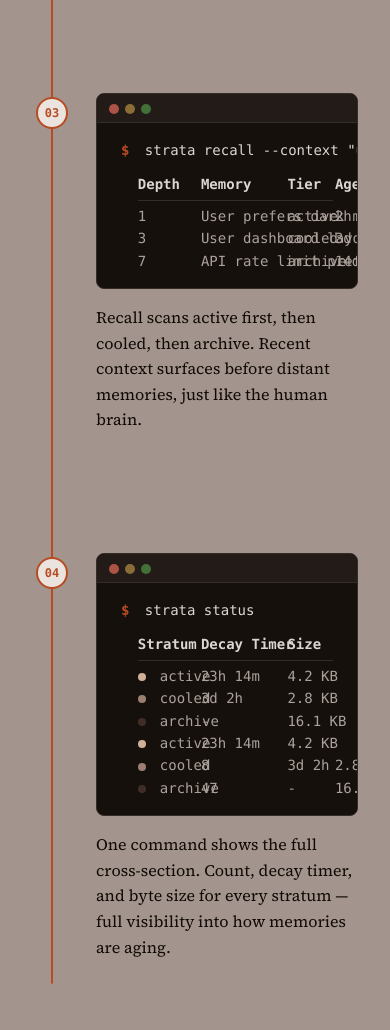
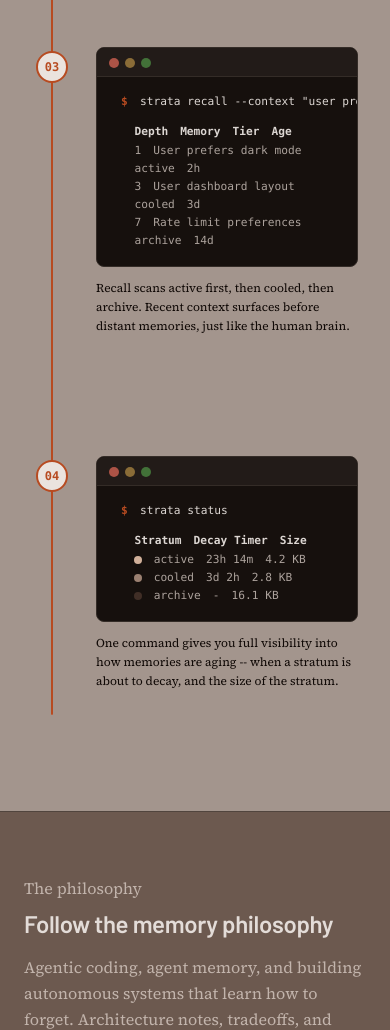
Before and after one commit to jeremykamber/strata-memory, an Astro site in the folder landing_page/: page / in a window 390 px wide. Shown: the part 2886-3916 px from the top of the page. Built offline with nearby package versions, Linux system fonts and the light colour scheme; Astro itself is replaced by a stand-in of ours.

Commit message:
fix(landing): prevent terminal text overlap on mobile
On narrow screens the monospace terminal output columns (inline-block
with nowrap) overflow into each other. Switch output lines to flex with
wrap and drop the fixed column widths on mobile so each column takes its
natural width and wraps before overlapping.

```diff
--- a/landing_page/src/components/CLIWalkthrough.astro
+++ b/landing_page/src/components/CLIWalkthrough.astro
@@ -173,7 +173,7 @@
                 <span class="cli-walkthrough__output-line">
                   <span class="cli-walkthrough__output-col">7</span>
                   <span class="cli-walkthrough__output-col"
-                    >API rate limit preferences</span
+                    >Rate limit preferences</span
                   >
                   <span class="cli-walkthrough__output-col">archive</span>
                   <span class="cli-walkthrough__output-col">14d</span>
@@ -251,46 +251,11 @@
                   <span class="cli-walkthrough__output-col">-</span>
                   <span class="cli-walkthrough__output-col">16.1 KB</span>
                 </span>
-                <span class="cli-walkthrough__output-line">
-                  <span class="cli-walkthrough__output-col">
-                    <span
-                      class="cli-walkthrough__depth-marker cli-walkthrough__depth-marker--active"
-                      aria-hidden="true"
-                    ></span>
-                    active
-                  </span>
-                  <span class="cli-walkthrough__output-col">23h 14m</span>
-                  <span class="cli-walkthrough__output-col">4.2 KB</span>
-                </span>
-                <span class="cli-walkthrough__output-line">
-                  <span class="cli-walkthrough__output-col">
-                    <span
-                      class="cli-walkthrough__depth-marker cli-walkthrough__depth-marker--cooled"
-                      aria-hidden="true"
-                    ></span>
-                    cooled
-                  </span>
-                  <span class="cli-walkthrough__output-col">8</span>
-                  <span class="cli-walkthrough__output-col">3d 2h</span>
-                  <span class="cli-walkthrough__output-col">2.8 KB</span>
-                </span>
-                <span class="cli-walkthrough__output-line">
-                  <span class="cli-walkthrough__output-col">
-                    <span
-                      class="cli-walkthrough__depth-marker cli-walkthrough__depth-marker--archive"
-                      aria-hidden="true"
-                    ></span>
-                    archive
-                  </span>
-                  <span class="cli-walkthrough__output-col">47</span>
-                  <span class="cli-walkthrough__output-col">-</span>
-                  <span class="cli-walkthrough__output-col">16.1 KB</span>
-                </span>
               </samp>
             </div>
           </div>
           <p class="cli-walkthrough__annotation">
-            One command shows the full cross-section. Count, decay timer, and byte size for every stratum — full visibility into how memories are aging.
+          One command gives you full visibility into how memories are aging -- when a stratum is about to decay, and the size of the stratum.
           </p>
         </div>
       </article>
@@ -685,6 +650,60 @@
   }
 
   /* =================================================================
+     Mobile (< 768px) — prevent terminal text overlap
+     ================================================================= */
+
+  @media (max-width: 767px) {
+    .cli-walkthrough__command,
+    .cli-walkthrough__output {
+      font-size: calc(var(--text-sm) * 0.8);
+    }
+
+    .cli-walkthrough__output-line {
+      white-space: normal;
+      display: flex;
+      flex-wrap: wrap;
+      gap: 0 var(--space-xs);
+    }
+
+    .cli-walkthrough__output-line--header {
+      border-bottom-color: transparent;
+      margin-bottom: 0;
+      padding-bottom: 0;
+    }
+
+    .cli-walkthrough__output-col {
+      display: inline;
+      width: auto;
+      padding-right: 0;
+      vertical-align: baseline;
+    }
+
+    .cli-walkthrough__output-col:first-child {
+      width: auto;
+    }
+
+    .cli-walkthrough__output-col:nth-child(2) {
+      width: auto;
+    }
+
+    .cli-walkthrough__output-col:last-child {
+      width: auto;
+      padding-right: 0;
+    }
+
+    .cli-walkthrough__terminal-content {
+      overflow-x: auto;
+      -webkit-overflow-scrolling: touch;
+    }
+
+    .cli-walkthrough__annotation {
+      font-size: var(--text-xs);
+      margin-top: var(--space-xs);
+    }
+  }
+
+  /* =================================================================
      Large desktop (>= 1024px)
      ================================================================= */
 
```
